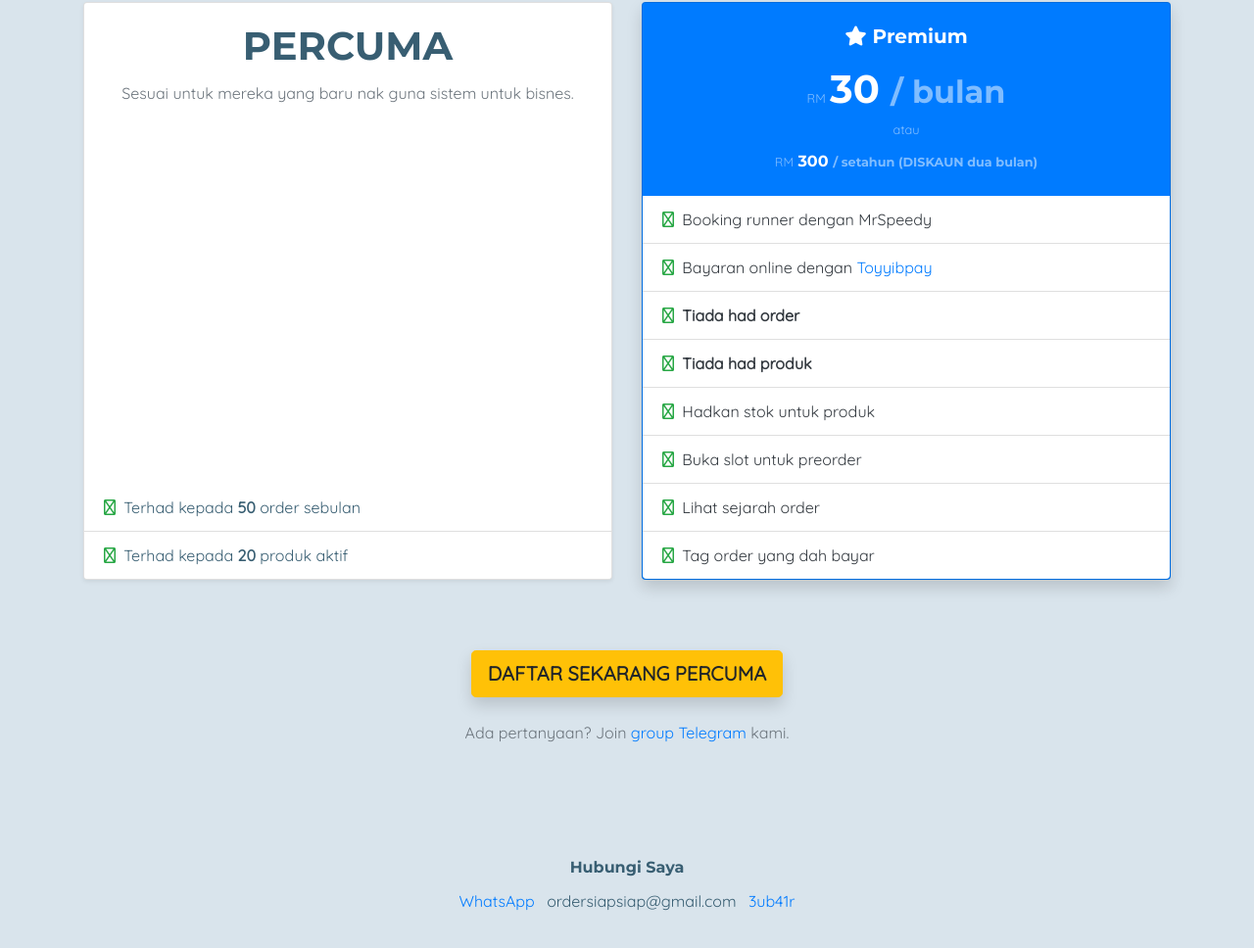
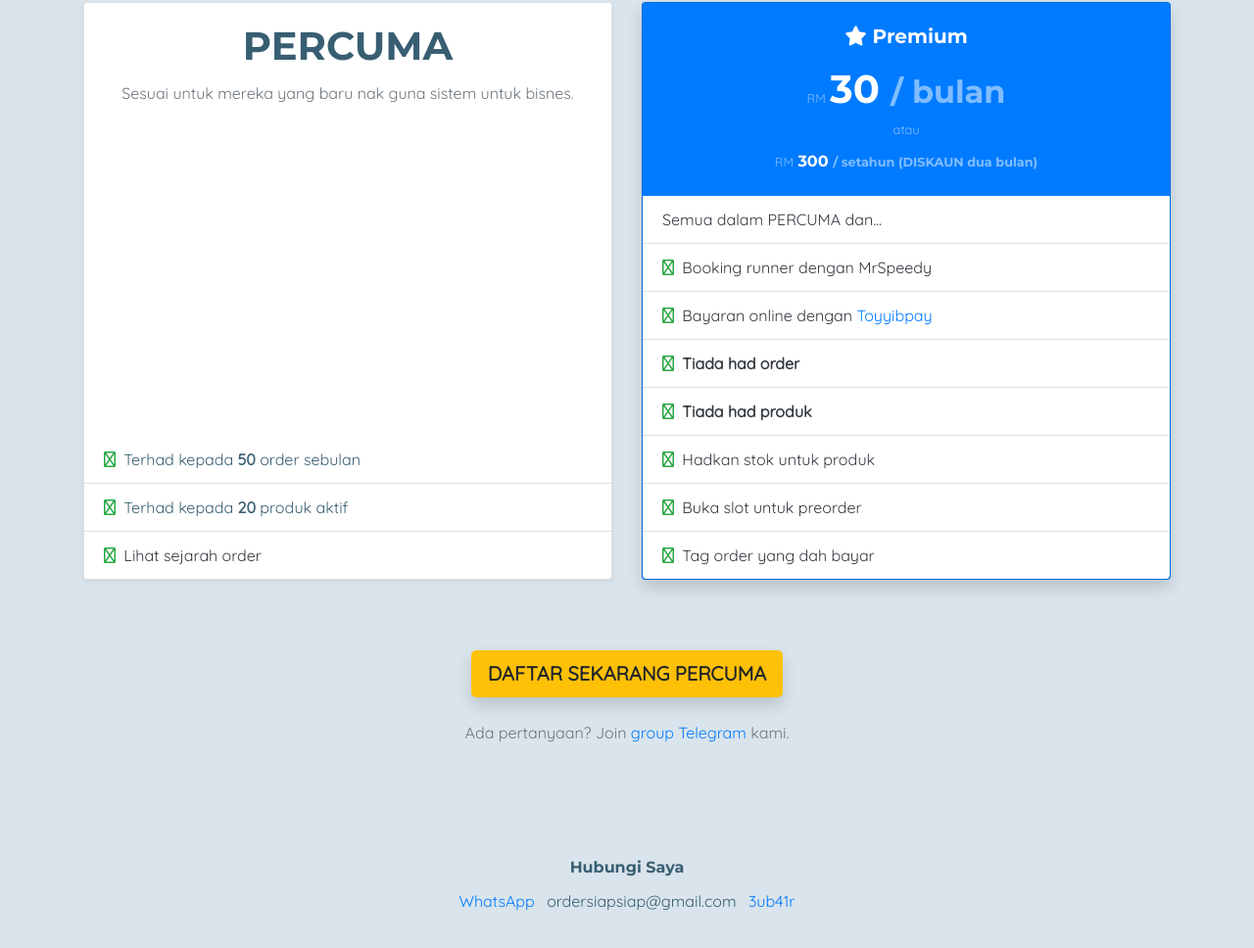
Before and after one commit to 3ub41r/ordersiapsiap.my, a plain HTML site: page index.html in a window 1280 px wide. Shown: the part 5856-6824 px from the top of the page at 98% size. Drawn offline with nearby package versions, Linux system fonts and the light colour scheme; no server answers.

Commit message:
Amend features

```diff
--- a/index.html
+++ b/index.html
@@ -278,6 +278,9 @@
                                 <div class="list-group-item">
                                     <i class="far fa-check text-success mr-1"></i> Terhad kepada <strong>20</strong> produk aktif
                                 </div>
+                                <div class="list-group-item text-dark">
+                                    <i class="far fa-check text-success mr-1"></i> Lihat sejarah order
+                                </div>
                             </div>
                         </div>
                         <div class="card my-4 text-white bg-primary shadow">
@@ -292,6 +295,9 @@
                                 </div>
                             </div>
                             <div class="list-group list-group-flush">
+                                <div class="list-group-item text-dark">
+                                    Semua dalam PERCUMA dan...
+                                </div>
                                 <div class="list-group-item text-dark">
                                     <i class="far fa-check text-success mr-1"></i> Booking runner dengan MrSpeedy
                                 </div>
@@ -309,9 +315,6 @@
                                 </div>
                                 <div class="list-group-item text-dark">
                                     <i class="far fa-check text-success mr-1"></i> Buka slot untuk preorder
-                                </div>
-                                <div class="list-group-item text-dark">
-                                    <i class="far fa-check text-success mr-1"></i> Lihat sejarah order
                                 </div>
                                 <div class="list-group-item text-dark">
                                     <i class="far fa-check text-success mr-1"></i> Tag order yang dah bayar
```
